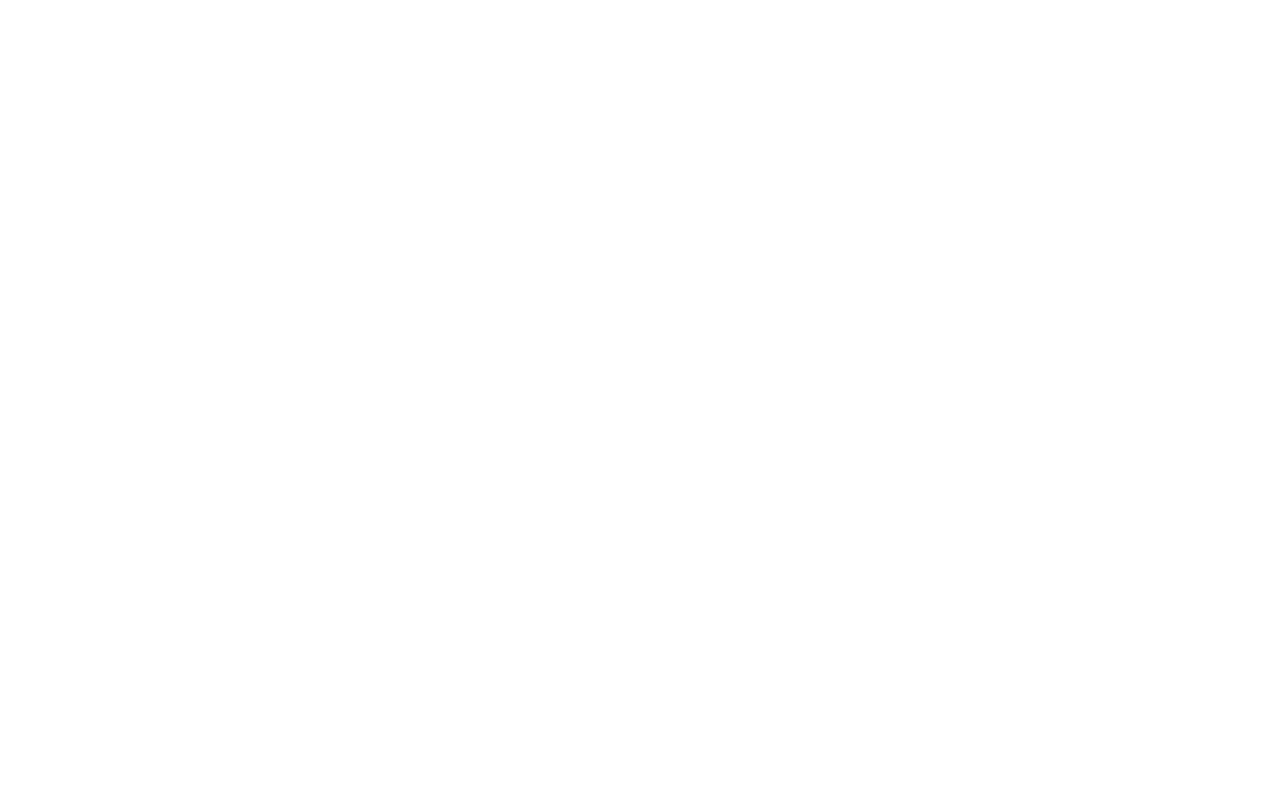
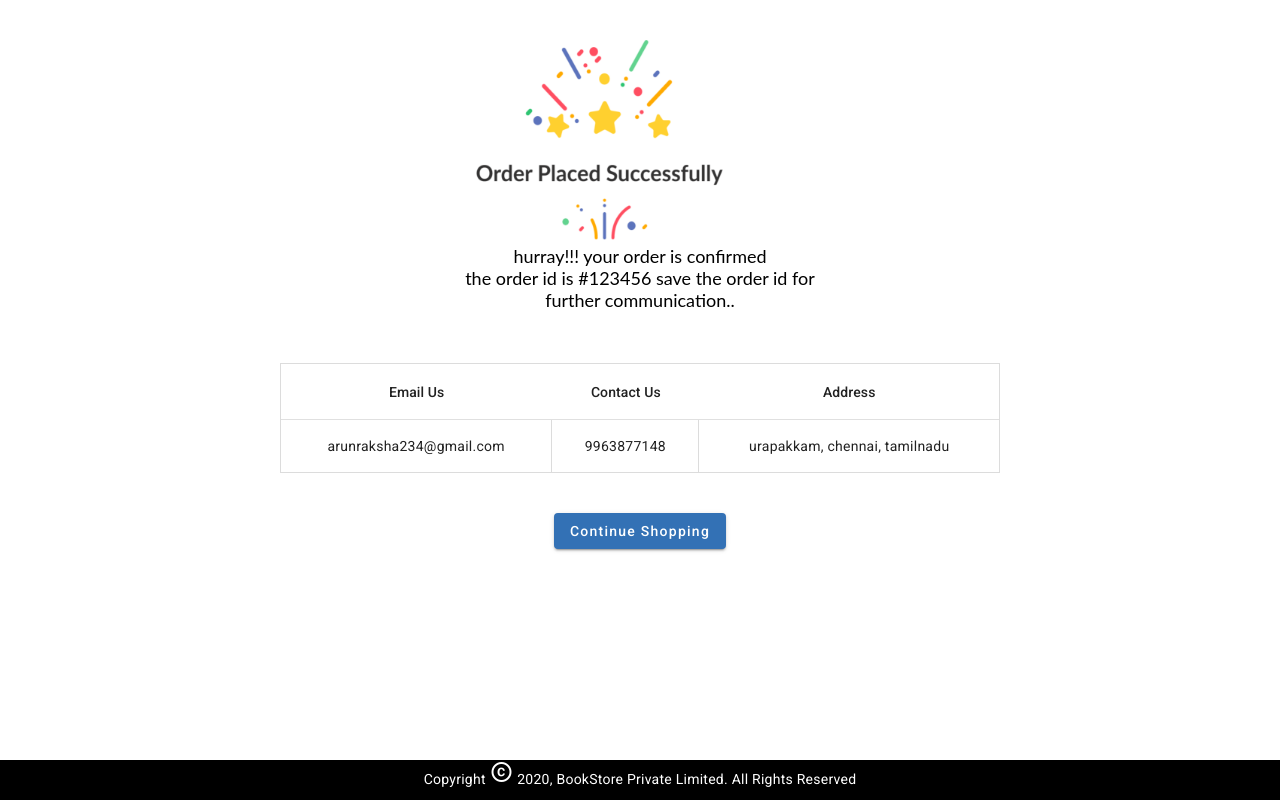
Before and after one commit to ArunRoshan123/BookStore-Frontend, an Angular app: page /placed in a window 1280 px wide. Before the commit this address led to /. Built offline with nearby package versions, Linux system fonts and the light colour scheme.

Commit message:
[Arun] Add: Implementing UI for order-placed

```diff
--- /dev/null
+++ b/src/app/Components/order-placed/order-placed.component.html
@@ -0,0 +1,41 @@
+<div style="display:flex; flex-direction: column; justify-content: center; align-items: center; padding:5vh; gap:5vh;">
+  <div>
+      <img id="image" src="assets\Image\Screenshot 2024-04-03 230857.png">
+      <p style="text-align: center; font: normal normal normal 18px/22px Lato;
+      letter-spacing: 0px;">hurray!!! your order is confirmed<br>
+            the order id is #123456 save the order id for <br>
+            further communication..
+      </p>
+  </div>
+
+  <table mat-table [dataSource]="dataSource" >
+
+      <ng-container matColumnDef="email" >
+        <th mat-header-cell *matHeaderCellDef> Email Us </th>
+        <td mat-cell *matCellDef="let element"> {{element.email}} </td>
+      </ng-container>
+
+      <ng-container matColumnDef="contact">
+        <th mat-header-cell *matHeaderCellDef> Contact Us </th>
+        <td mat-cell *matCellDef="let element"> {{element.contact}} </td>
+      </ng-container>
+
+      <ng-container matColumnDef="address">
+        <th mat-header-cell *matHeaderCellDef> Address </th>
+        <td mat-cell *matCellDef="let element" style="border-right: none;"> {{element.address}} </td>
+      </ng-container>
+
+      <tr mat-header-row *matHeaderRowDef="displayedColumns"></tr>
+      <tr mat-row *matRowDef="let row; columns: displayedColumns;"></tr>
+    </table>
+
+
+  <div>
+      <button mat-raised-button [ngStyle]="{'background-color':'#3371B5', 'color':'white'}" (click)="goToDashboard()">Continue Shopping</button>
+  </div>
+
+</div>
+
+<footer>
+  Copyright <mat-icon>copyright</mat-icon> 2020, BookStore Private Limited. All Rights Reserved
+</footer>
--- /dev/null
+++ b/src/app/Components/order-placed/order-placed.component.scss
@@ -0,0 +1,27 @@
+#image{
+  width: 270px;
+  height: 200px;
+}
+table {
+  border:1px solid #DCDCDC;
+  height: 110px;
+}
+td{
+  border-right:1px solid #DCDCDC;
+  text-align: center;
+}
+th{
+  text-align: center;
+}
+.mdc-data-table__table {
+  min-width: 60%;
+}
+footer{
+  text-align: center;
+  color:white;
+  background-color: black;
+  position:fixed;
+  bottom: 0;
+  width: 100%;
+  height: 5vh;
+}
--- /dev/null
+++ b/src/app/Components/order-placed/order-placed.component.ts
@@ -0,0 +1,29 @@
+import { Component } from '@angular/core';
+import { Router } from '@angular/router';
+
+export interface DetailsElement{
+  email: string,
+  contact: number,
+  address: string
+}
+@Component({
+  selector: 'app-order-placed',
+  templateUrl: './order-placed.component.html',
+  styleUrl: './order-placed.component.scss'
+})
+export class OrderPlacedComponent {
+  displayedColumns: string[] = ['email','contact','address']
+  dataSource = ELEMENT_DETAILS;
+
+  constructor(public router:Router){}
+  goToDashboard(){
+    this.router.navigate(['/dashboard']);
+  }
+}
+const ELEMENT_DETAILS:DetailsElement[]=[
+  {
+    email:'arunraksha234@gmail.com',
+    contact:9963877148,
+    address:'urapakkam, chennai, tamilnadu'
+  }
+]
--- a/src/app/Components/personal-details/personal-details.component.scss
+++ b/src/app/Components/personal-details/personal-details.component.scss
@@ -167,8 +167,3 @@
   // position:fixed;
   // bottom:0;
 }
-
-// .foot{
-//   position: relative;
-//   top: 30vh;
-// }
--- a/src/app/app-routing.module.ts
+++ b/src/app/app-routing.module.ts
@@ -7,6 +7,7 @@
 import { DisplayBookComponent } from './Components/display-book/display-book.component';
 import { ViewBookComponent } from './Components/view-book/view-book.component';
 import { PersonalDetailsComponent } from './Components/personal-details/personal-details.component';
+import { OrderPlacedComponent } from './Components/order-placed/order-placed.component';
 
 const routes: Routes = [
   {path: 'login', component:LoginComponent},
@@ -15,7 +16,8 @@
   {path: 'book', component:BookComponent},
   {path: 'display', component:DisplayBookComponent},
   {path: 'viewbook', component:ViewBookComponent},
-  {path: 'personal', component:PersonalDetailsComponent}
+  {path: 'personal', component:PersonalDetailsComponent},
+  {path: 'placed', component:OrderPlacedComponent}
 ];
 
 @NgModule({
```
Also changed, not shown: src/app/app.module.ts (+5 -2 lines), src/assets/Image/Screenshot 2024-04-03 230857.png (added), 1 other file (tests, documents, lock files or other folders).
